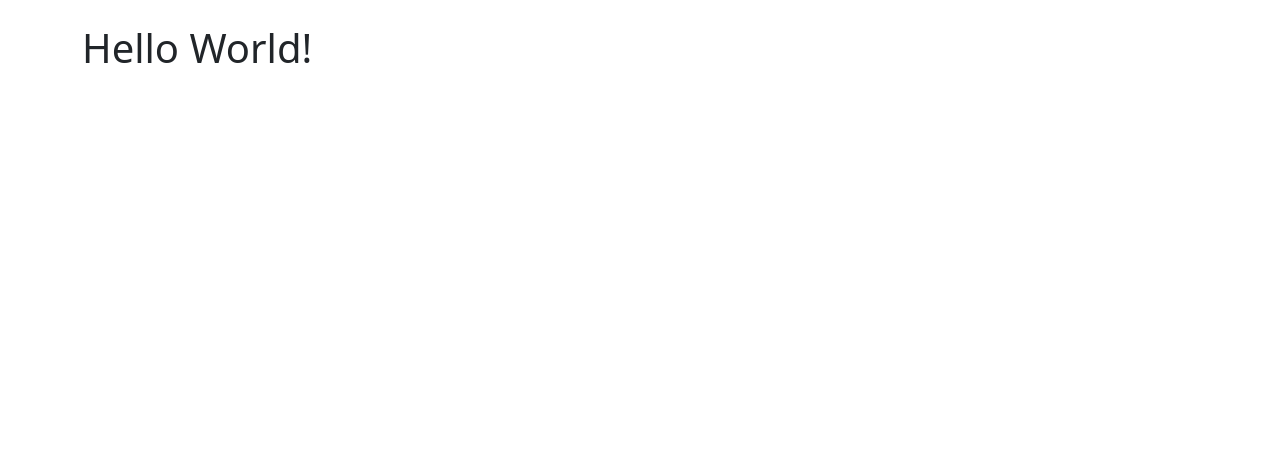
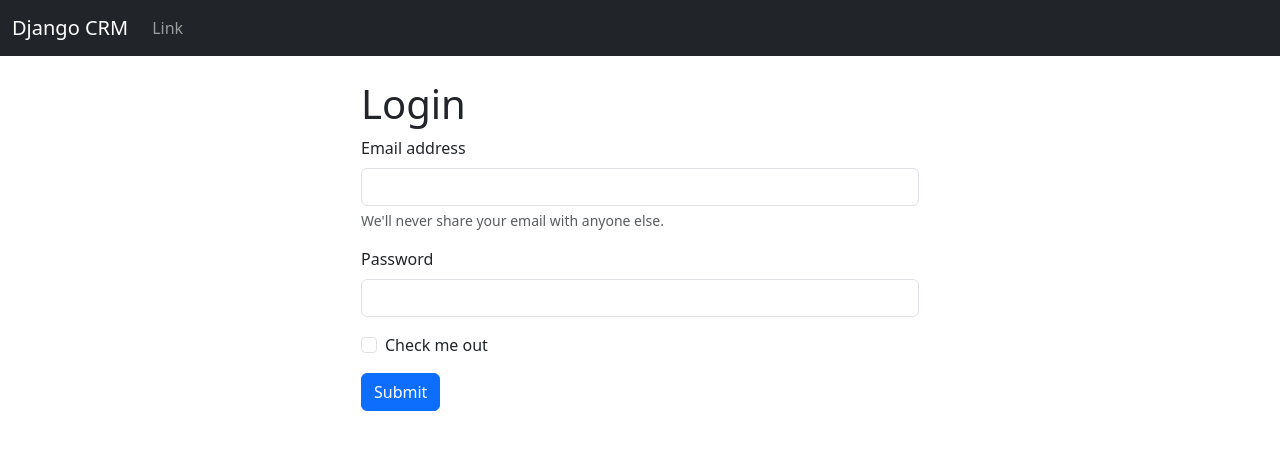
Before and after one commit to DamoFD/django-crm, a Django app: page / in a window 1280 px wide. Shown: the top 450 px of the page. Run offline with Django 4.2, Linux system fonts and the light colour scheme.

Commit message:
navbar and login form
navbar and login form

```diff
--- a/website/templates/base.html
+++ b/website/templates/base.html
@@ -7,6 +7,7 @@
         <link href="https://cdn.jsdelivr.net/npm/bootstrap@5.3.2/dist/css/bootstrap.min.css" rel="stylesheet" integrity="sha384-T3c6CoIi6uLrA9TneNEoa7RxnatzjcDSCmG1MXxSR1GAsXEV/Dwwykc2MPK8M2HN" crossorigin="anonymous">
     </head>
     <body>
+        {% include 'navbar.html' %}
         <div class="container">
             <br />
             {% block content %}
--- a/website/templates/home.html
+++ b/website/templates/home.html
@@ -2,6 +2,26 @@
 
 {% block content %}
 
-<h1>Hello World!</h1>
+<div class="col-md-6 offset-md-3">
+    <h1>Login</h1>
+    <form method="POST" action="{% url 'home' %}">
+        {% csrf_token %}
+        <div class="mb-3">
+            <label for="exampleInputEmail1" class="form-label">Email address</label>
+            <input type="email" class="form-control" id="exampleInputEmail1" aria-describedby="emailHelp">
+            <div id="emailHelp" class="form-text">We'll never share your email with anyone else.</div>
+        </div>
+        <div class="mb-3">
+            <label for="exampleInputPassword1" class="form-label">Password</label>
+            <input type="password" class="form-control" id="exampleInputPassword1">
+        </div>
+        <div class="mb-3 form-check">
+            <input type="checkbox" class="form-check-input" id="exampleCheck1">
+            <label class="form-check-label" for="exampleCheck1">Check me out</label>
+        </div>
+        <button type="submit" class="btn btn-primary">Submit</button>
+    </form>
+</div>
+
 
 {% endblock %}
--- /dev/null
+++ b/website/templates/navbar.html
@@ -0,0 +1,15 @@
+<nav class="navbar navbar-expand-lg navbar-dark bg-dark">
+  <div class="container-fluid">
+        <a class="navbar-brand" href="{% url 'home' %}">Django CRM</a>
+    <button class="navbar-toggler" type="button" data-bs-toggle="collapse" data-bs-target="#navbarSupportedContent" aria-controls="navbarSupportedContent" aria-expanded="false" aria-label="Toggle navigation">
+      <span class="navbar-toggler-icon"></span>
+    </button>
+    <div class="collapse navbar-collapse" id="navbarSupportedContent">
+      <ul class="navbar-nav me-auto mb-2 mb-lg-0">
+        <li class="nav-item">
+          <a class="nav-link" href="#">Link</a>
+        </li>
+      </ul>
+    </div>
+  </div>
+</nav>
--- a/website/urls.py
+++ b/website/urls.py
@@ -3,4 +3,6 @@ from . import views
 
 urlpatterns = [
     path('', views.home, name='home'),
+    #path('login/', views.login_user, name='login'),
+    #path('logout/', views.logout_user, name='logout'),
 ]
--- a/website/views.py
+++ b/website/views.py
@@ -1,4 +1,9 @@
 from django.shortcuts import render
+from django.contrib.auth import authenticate, login, logout
+from django.contrib import messages
 
 def home(request):
     return render(request, 'home.html', {})
+
+def logout_user(request):
+    pass
```
